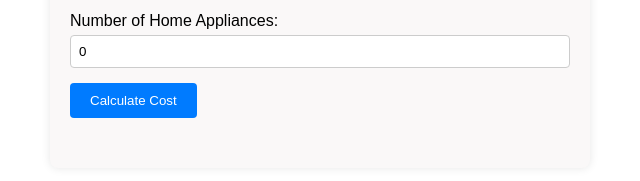
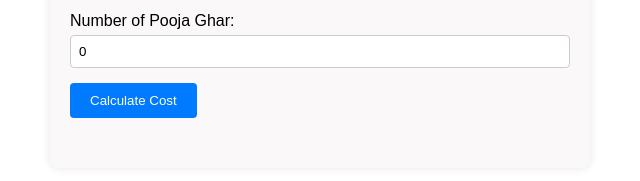
Before and after one commit to 04Shradha/The-Decor-Studio-TDS-, a plain HTML site: page calc.html in a window 1280 px wide. Shown: the part 462-643 px from the top of the page, 320-960 px from the left. Drawn offline with nearby package versions, Linux system fonts and the light colour scheme.

Commit message:
pooja ghar images added and names changed from calc

```diff
--- a/calc.html
+++ b/calc.html
@@ -28,7 +28,7 @@
                 <input type="number" id="livingrooms" name="livingrooms" min="0" value="0">
             </div>
             <div class="form-group">
-                <label for="appliances">Number of Home Appliances:</label>
+                <label for="appliances">Number of Pooja Ghar:</label>
                 <input type="number" id="appliances" name="appliances" min="0" value="0">
             </div>
             <button type="button" onclick="calculateCost()">Calculate Cost</button>
```
Also changed, not shown: poojaroomiamages/p1.jpg (added), poojaroomiamages/p2.jpg (added), poojaroomiamages/p3.jpg (added), poojaroomiamages/p4.jpg (added), poojaroomiamages/p5.jpg (added), poojaroomiamages/p6.jpg (added).
